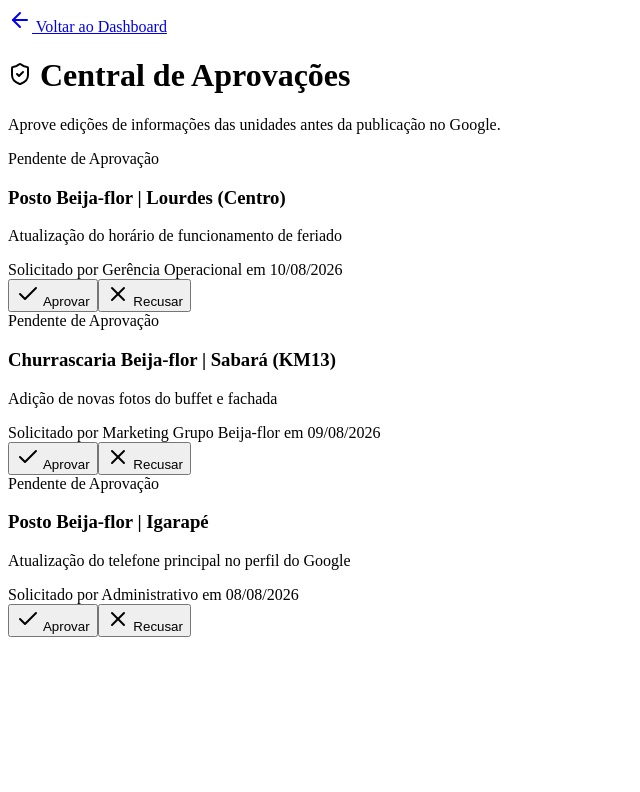
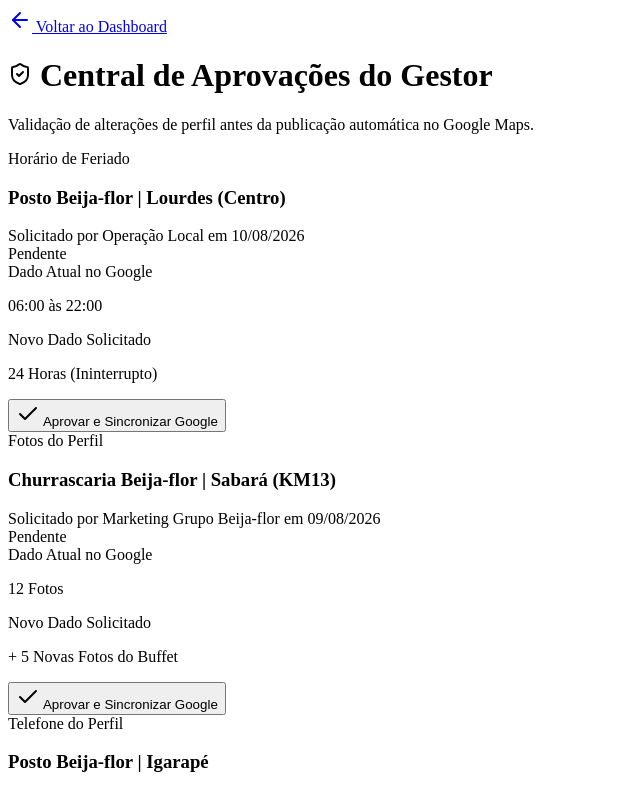
Before and after one commit to camilafvsa-a11y/beijaflor-local-hub, a Next.js app: page /aprovacoes in a window 1280 px wide. Shown: the top 792 px of the page, without its empty margins (0-640 px from the left). Built offline with nearby package versions, Linux system fonts and the light colour scheme.

Commit message:
Update page.tsx

```diff
--- a/src/app/aprovacoes/page.tsx
+++ b/src/app/aprovacoes/page.tsx
@@ -1,16 +1,22 @@
 'use client';
 
-import React from 'react';
+import React, { useState } from 'react';
 import Link from 'next/link';
-import { ArrowLeft, ShieldCheck, Check, X, Clock } from 'lucide-react';
+import { ArrowLeft, ShieldCheck, Check, X, Clock, ArrowRight } from 'lucide-react';
 
-const pendencias = [
-  { id: 1, unidade: 'Posto Beija-flor | Lourdes (Centro)', alteracao: 'Atualização do horário de funcionamento de feriado', solicitante: 'Gerência Operacional', data: '10/08/2026' },
-  { id: 2, unidade: 'Churrascaria Beija-flor | Sabará (KM13)', alteracao: 'Adição de novas fotos do buffet e fachada', solicitante: 'Marketing Grupo Beija-flor', data: '09/08/2026' },
-  { id: 3, unidade: 'Posto Beija-flor | Igarapé', alteracao: 'Atualização do telefone principal no perfil do Google', solicitante: 'Administrativo', data: '08/08/2026' },
+const mockPendencias = [
+  { id: 1, unidade: 'Posto Beija-flor | Lourdes (Centro)', campo: 'Horário de Feriado', atual: '06:00 às 22:00', proposto: '24 Horas (Ininterrupto)', solicitante: 'Operação Local', data: '10/08/2026', aprovado: false },
+  { id: 2, unidade: 'Churrascaria Beija-flor | Sabará (KM13)', campo: 'Fotos do Perfil', atual: '12 Fotos', proposto: '+ 5 Novas Fotos do Buffet', solicitante: 'Marketing Grupo Beija-flor', data: '09/08/2026', aprovado: false },
+  { id: 3, unidade: 'Posto Beija-flor | Igarapé', campo: 'Telefone do Perfil', atual: '(31) 3567-5002', proposto: '(31) 3567-5000', solicitante: 'Administrativo', data: '08/08/2026', aprovado: false },
 ];
 
 export default function AprovacoesPage() {
+  const [items, setItems] = useState(mockPendencias);
+
+  const handleAprovar = (id: number) => {
+    setItems(items.map(i => i.id === id ? { ...i, aprovado: true } : i));
+  };
+
   return (
     <div className="min-h-screen bg-slate-50/50 p-6 md:p-10">
       <div className="max-w-7xl mx-auto space-y-6">
@@ -22,28 +28,53 @@
 
         <div className="bg-white p-6 rounded-2xl border border-slate-200/80 shadow-sm">
           <h1 className="text-2xl font-bold text-slate-900 flex items-center gap-2">
-            <ShieldCheck className="w-6 h-6 text-blue-600" /> Central de Aprovações
+            <ShieldCheck className="w-6 h-6 text-[#0f4c81]" /> Central de Aprovações do Gestor
           </h1>
-          <p className="text-slate-500 text-sm mt-1">Aprove edições de informações das unidades antes da publicação no Google.</p>
+          <p className="text-slate-500 text-sm mt-1">Validação de alterações de perfil antes da publicação automática no Google Maps.</p>
         </div>
 
         <div className="space-y-4">
-          {pendencias.map((item) => (
-            <div key={item.id} className="bg-white p-5 rounded-2xl border border-slate-200/80 shadow-sm flex flex-col md:flex-row justify-between items-start md:items-center gap-4">
-              <div>
-                <span className="text-xs font-semibold px-2.5 py-1 bg-amber-50 text-amber-700 border border-amber-200 rounded-md">Pendente de Aprovação</span>
-                <h3 className="font-bold text-slate-800 text-base mt-2">{item.unidade}</h3>
-                <p className="text-sm text-slate-600 mt-0.5">{item.alteracao}</p>
-                <span className="text-xs text-slate-400 mt-1 block">Solicitado por {item.solicitante} em {item.data}</span>
+          {items.map((item) => (
+            <div key={item.id} className="bg-white p-6 rounded-2xl border border-slate-200/80 shadow-sm space-y-4">
+              <div className="flex justify-between items-start border-b border-slate-100 pb-3">
+                <div>
+                  <span className="text-xs font-bold text-[#0f4c81] uppercase tracking-wider">{item.campo}</span>
+                  <h3 className="font-bold text-slate-900 text-base">{item.unidade}</h3>
+                  <span className="text-xs text-slate-400 mt-0.5 block">Solicitado por {item.solicitante} em {item.data}</span>
+                </div>
+                {item.aprovado ? (
+                  <span className="text-xs font-bold text-emerald-600 bg-emerald-50 px-3 py-1 rounded-full border border-emerald-200">
+                    ✓ Publicado no Google
+                  </span>
+                ) : (
+                  <span className="text-xs font-semibold px-2.5 py-1 bg-amber-50 text-amber-700 border border-amber-200 rounded-full">
+                    Pendente
+                  </span>
+                )}
               </div>
-              <div className="flex items-center gap-2 w-full md:w-auto">
-                <button className="flex-1 md:flex-none px-4 py-2 bg-emerald-600 text-white text-xs font-semibold rounded-xl hover:bg-emerald-700 flex items-center justify-center gap-1">
-                  <Check className="w-4 h-4" /> Aprovar
-                </button>
-                <button className="flex-1 md:flex-none px-4 py-2 bg-slate-100 text-slate-600 text-xs font-semibold rounded-xl hover:bg-slate-200 flex items-center justify-center gap-1">
-                  <X className="w-4 h-4" /> Recusar
-                </button>
+
+              {/* Visualização Antes vs Depois */}
+              <div className="grid grid-cols-1 md:grid-cols-2 gap-4 bg-slate-50 p-4 rounded-xl border border-slate-200/60">
+                <div>
+                  <span className="text-[11px] font-bold text-slate-400 uppercase">Dado Atual no Google</span>
+                  <p className="text-sm font-semibold text-slate-700 mt-1">{item.atual}</p>
+                </div>
+                <div>
+                  <span className="text-[11px] font-bold font-semibold text-emerald-600 uppercase">Novo Dado Solicitado</span>
+                  <p className="text-sm font-bold text-emerald-700 mt-1">{item.proposto}</p>
+                </div>
               </div>
+
+              {!item.aprovado && (
+                <div className="flex justify-end gap-2 pt-1">
+                  <button
+                    onClick={() => handleAprovar(item.id)}
+                    className="px-4 py-2 bg-[#0f4c81] text-white text-xs font-semibold rounded-xl hover:bg-blue-900 transition-all flex items-center gap-1.5"
+                  >
+                    <Check className="w-4 h-4" /> Aprovar e Sincronizar Google
+                  </button>
+                </div>
+              )}
             </div>
           ))}
         </div>
```
